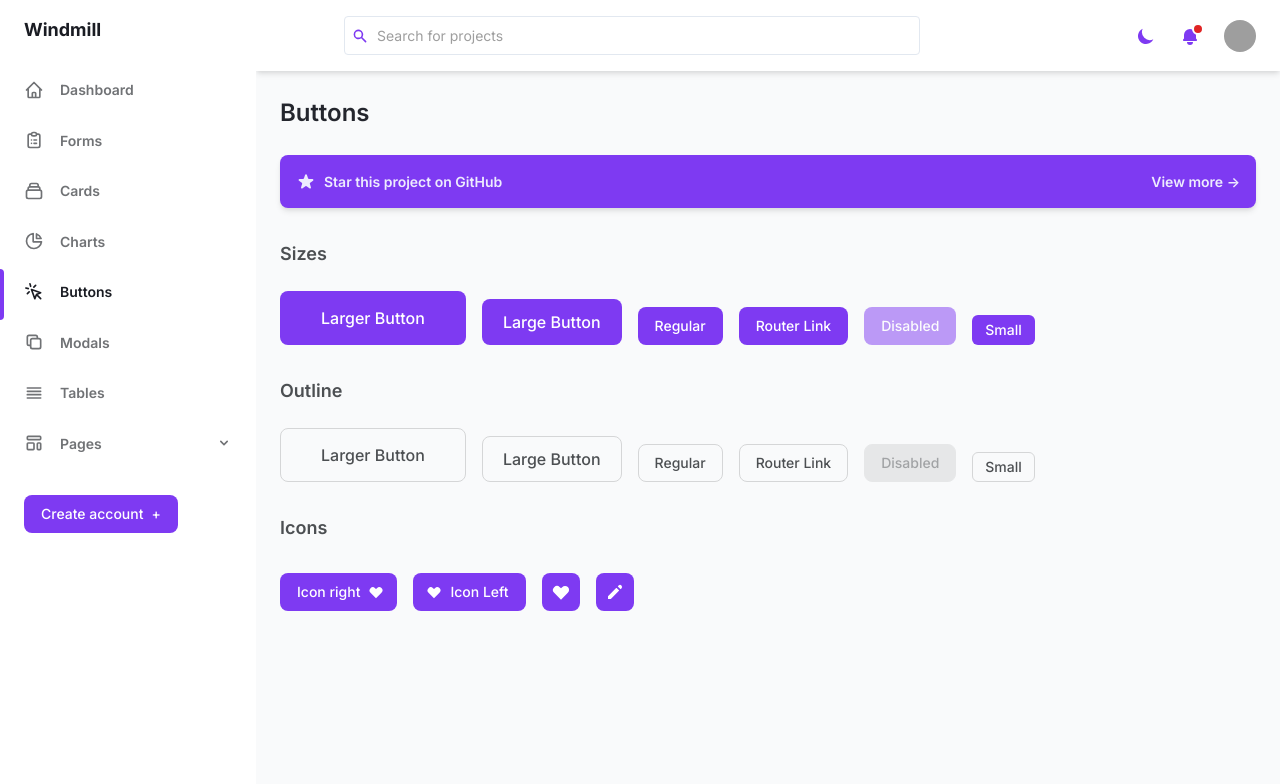
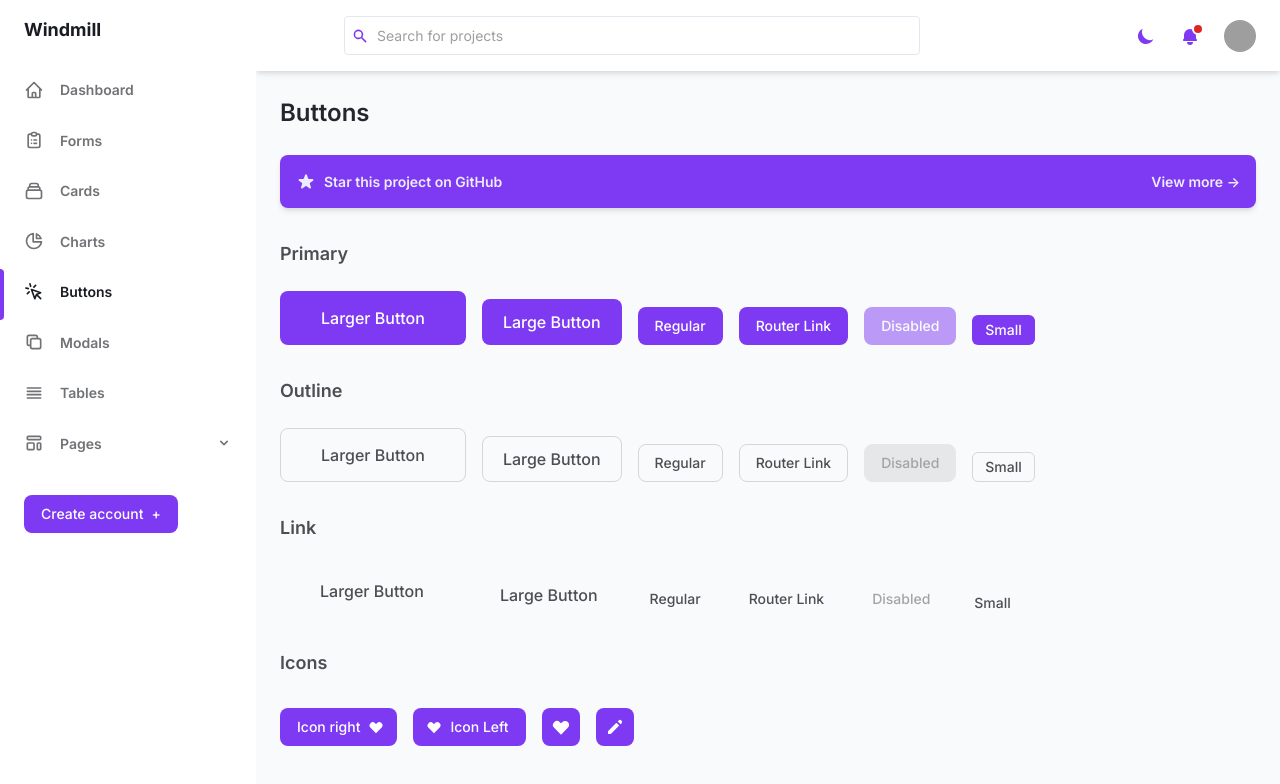
Before and after one commit to NikeDragon0905/windmill-dashboard-react, a React (Create React App) app: page /buttons in a window 1280 px wide. Shown: the top 784 px of the page. Built offline with nearby package versions, Linux system fonts and the light colour scheme; grey boxes are pictures that could not be loaded.

Commit message:
add links example

```diff
--- a/src/pages/Buttons.js
+++ b/src/pages/Buttons.js
@@ -15,7 +15,7 @@ function Buttons() {
 
       <CTA />
 
-      <SectionTitle>Sizes</SectionTitle>
+      <SectionTitle>Primary</SectionTitle>
       <div className="flex flex-col flex-wrap mb-8 space-y-4 md:flex-row md:items-end md:space-x-4">
         <div>
           <Button size="larger">Larger Button</Button>
@@ -81,6 +81,43 @@ function Buttons() {
         </div>
       </div>
 
+      <SectionTitle>Link</SectionTitle>
+      <div className="flex flex-col flex-wrap mb-8 space-y-4 md:flex-row md:items-end md:space-x-4">
+        <div>
+          <Button layout="link" size="larger">
+            Larger Button
+          </Button>
+        </div>
+
+        <div>
+          <Button layout="link" size="large">
+            Large Button
+          </Button>
+        </div>
+
+        <div>
+          <Button layout="link">Regular</Button>
+        </div>
+
+        <div>
+          <Button layout="link" tag={Link} to="/dashboard">
+            Router Link
+          </Button>
+        </div>
+
+        <div>
+          <Button layout="link" disabled>
+            Disabled
+          </Button>
+        </div>
+
+        <div>
+          <Button layout="link" size="small">
+            Small
+          </Button>
+        </div>
+      </div>
+
       <SectionTitle>Icons</SectionTitle>
       <div className="flex flex-col flex-wrap mb-8 space-y-4 md:flex-row md:items-end md:space-x-4">
         <div>
```
